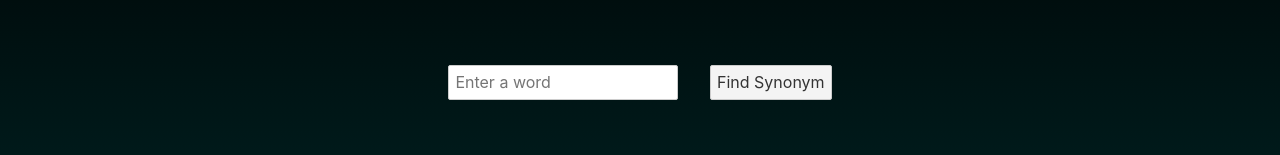
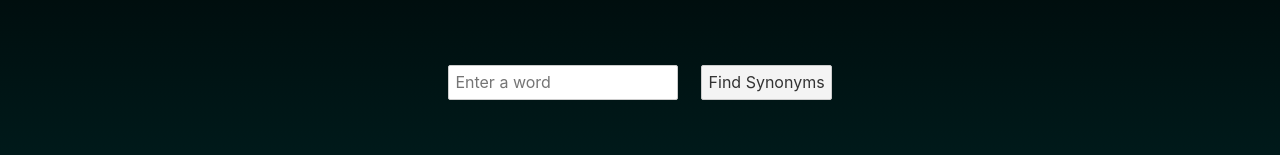
Before and after one commit to cammac60/SynonymR, a Svelte app: page / in a window 1280 px wide. Shown: the part 179-334 px from the top of the page. Built offline with nearby package versions, Linux system fonts and the light colour scheme.

Commit message:
Finish main styles

```diff
--- a/src/App.svelte
+++ b/src/App.svelte
@@ -2,16 +2,19 @@
 	document.title = 'SynonymR';
 	let error;
 	let curWord;
-
+	let foundWords = [];
 </script>
 
 <main>
 	<h1>SynonymR</h1>
 	<div class="form">
 		<input type="text" placeholder="Enter a word" bind:value={curWord}>
-		<button>Find Synonym</button>
+		<button>Find Synonyms</button>
 	</div>
 	<p class="error">{error || ''}</p>
+	<div class="word-wrapper">
+
+	</div>
 </main>
 
 <style>
@@ -27,6 +30,7 @@
 		background: rgb(0,67,68);
 		background: linear-gradient(0deg, rgba(0,67,68,1) 0%, rgba(0,0,0,1) 100%);
 		height: 100vh;
+		overflow-x: scroll;
 		padding-top: 5%;
 		width: 100%;
 	}
@@ -60,9 +64,27 @@
 		width: 30%;
 	}
 
+	button {
+		cursor: pointer;
+	}
+
 	button:active {
 		color: #FFFFFF;
 		background: rgba(0,67,68,1);
 	}
 
+	.word-wrapper {
+		color: #FFFFFF;
+		display: grid;
+		font-size: 2rem;
+		grid-template-columns: repeat(4, 1fr);
+		grid-column-gap: 20px;
+		grid-row-gap: 20px;
+		margin-left: auto;
+		margin-right: auto;
+		margin-top: 5%;
+		text-align: center;
+		width: 60%;
+	}
+
 </style>
```
